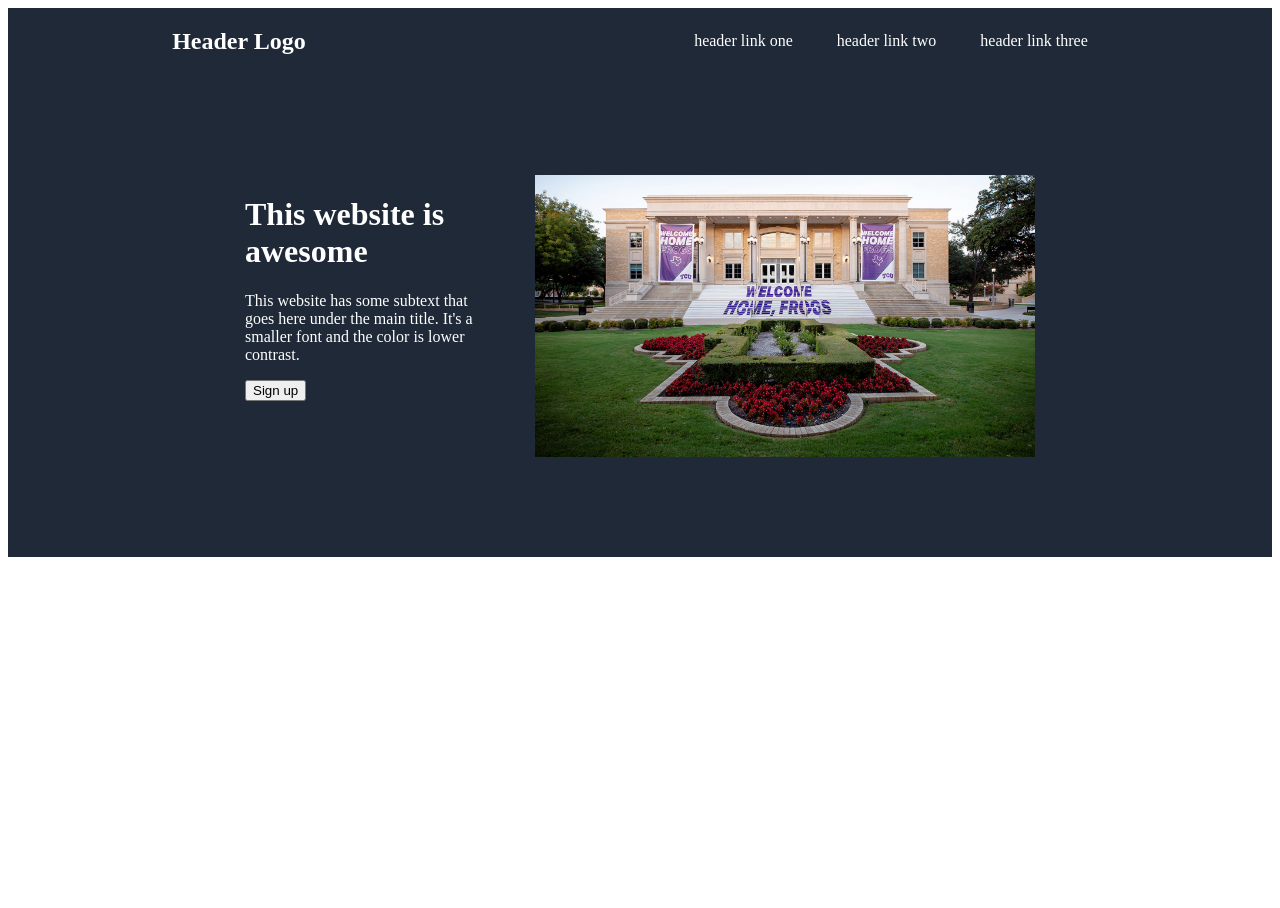
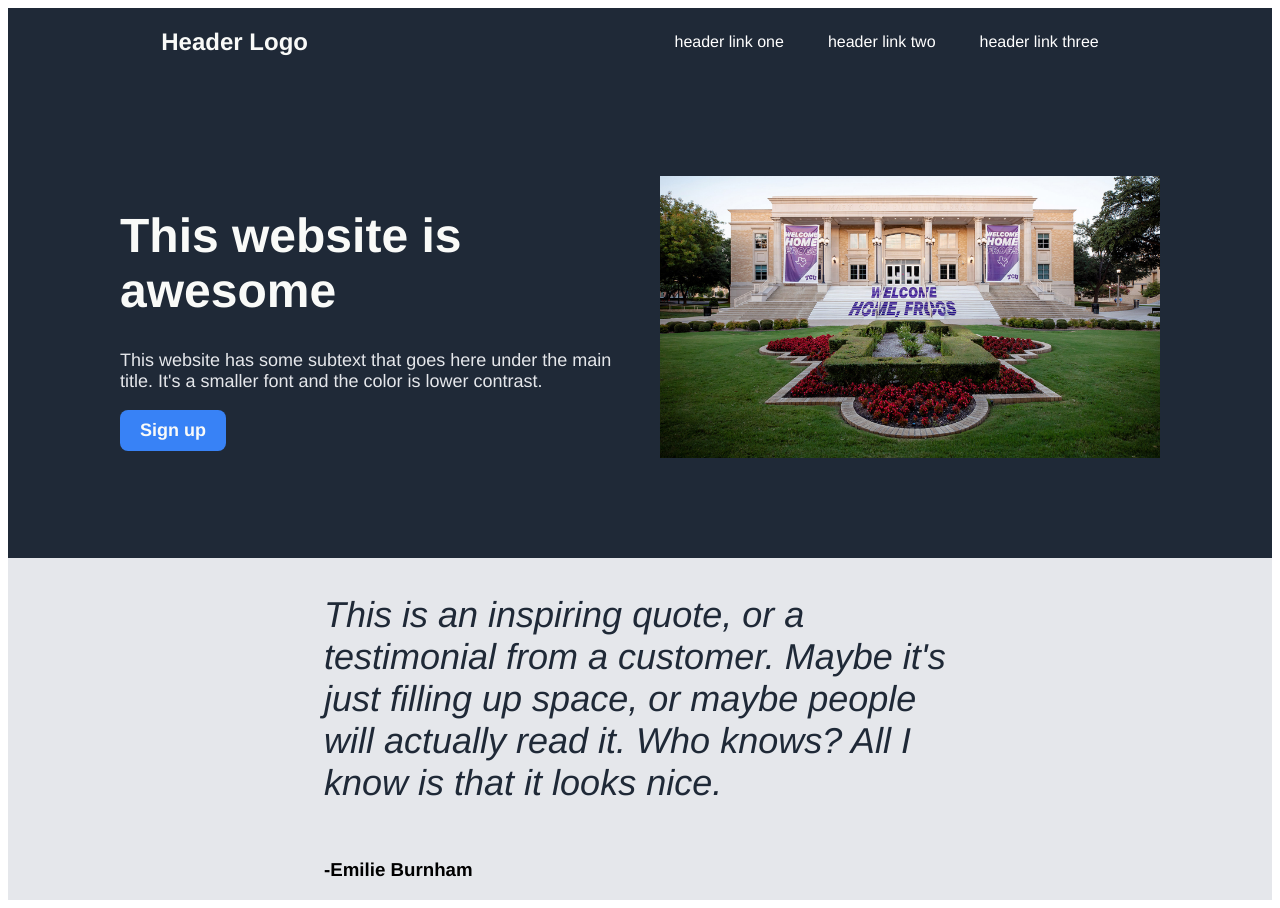
Before and after one commit to Ajmar234/odin-landing, a plain HTML site: page index.html in a window 1280 px wide. Before the commit the page ends 800 px from the top, so only its background shows below. Drawn offline with Linux system fonts and the light colour scheme.

Commit message:
Worked on opener and added quote

```diff
--- a/index.html
+++ b/index.html
@@ -18,13 +18,13 @@
             </div>
             <div class="opener">
                 <div class="hero">
-                <h1>This website is awesome</h1>
-                <p>This website has some subtext that goes here under the main title.
-                    It's a smaller font and the color is lower contrast.
-                </p>
-                <button>Sign up</button>
+                    <h1>This website is awesome</h1>
+                    <p>This website has some subtext that goes here under the main title.
+                        It's a smaller font and the color is lower contrast.
+                    </p>
+                    <button>Sign up</button>
                 </div>
-                <img src="TCU.jpg" style="width:500px;">
+                <img src="TCU.jpg">
             </div>
         </div>
 
@@ -33,7 +33,16 @@
         </div>
 
         <div class="quote">
-
+            <div class="quote_text">
+                <p>
+                    This is an inspiring quote, or a testimonial from a customer. Maybe it's just
+                    filling up space, or maybe people will actually read it. Who knows? All I know is that
+                    it looks nice.
+                </p>
+                <h3>
+                    -Emilie Burnham
+                </h3>
+            </div>
         </div>
 
         <div class="sign">
--- a/style.css
+++ b/style.css
@@ -1,23 +1,15 @@
+a, p, h1, h2, h3, button {
+    font-family: Helvetica;
+}
+
 .header {
     display: flex;
     justify-content: space-around;
     align-items: center;
 }
 
-
-
-ul {
-
-}
-
-a {
-    text-decoration:none;
-    color: white;
-    margin: 20px;
-}
-
 .top {
-    color:white;
+    color:#f9faf8;
     background-color: #1F2937;
 }
 
@@ -28,6 +20,73 @@ a {
     padding: 100px;
 }
 
+.opener img {
+    width: 500px;
+}
+
 .hero {
-    width: 250px;
+    width: 500px;
 }
+
+.hero p {
+    font-size: 18px;
+    color: #e5e7eb;
+}
+
+.hero button {
+    background-color: #3882f6;
+    font-size: 18px;
+    font-weight: bold;
+    color: #f9faf8;
+    border: none;
+    text-align: center;
+    padding: 10px 20px;
+    border-radius: 8px;
+}
+
+a {
+    text-decoration:none;
+    color: white;
+    margin: 20px;
+}
+
+h1 {
+    font-size: 48px;
+    font-weight:bolder;
+    color: #f9faf8;
+}
+
+h2 {
+    font-size: 24px;
+    color: #f9faf8;
+}
+
+h3 {
+
+}
+
+
+
+.items {
+
+}
+
+
+
+.quote {
+    background-color: #e5e7eb;
+    display: flex;
+    justify-content: center;
+}
+
+.quote_text {
+    display: flex;
+    flex-direction: column;
+    width: 50%;
+}
+
+.quote_text p {
+    font-size: 36px;
+    color: #1f2937;
+    font-style: italic;
+}
```
